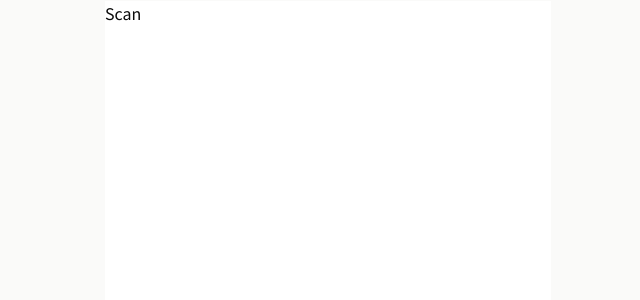
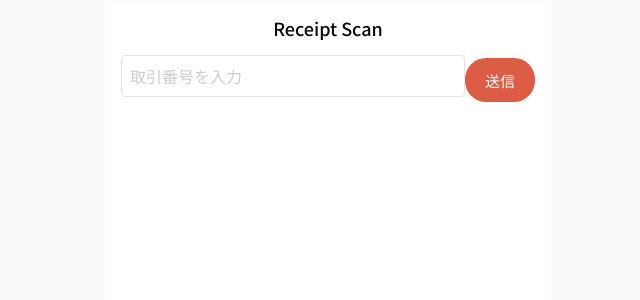
Before and after one commit to kunc03/jprefund-test, a Next.js app: page /en/scan in a window 1280 px wide. Shown: the top 300 px of the page, without its empty margins (312-952 px from the left). Built offline with nearby package versions, Linux system fonts and the light colour scheme.

Commit message:
feat: init scan page

```diff
--- a/src/app/[locale]/home/page.jsx
+++ b/src/app/[locale]/home/page.jsx
@@ -1,5 +1,4 @@
 import { Header } from '@/components/header';
-
 import { Heading } from '@/components/heading';
 import { getTranslations } from 'next-intl/server';
 import { SummaryCard } from './_components/summary-card';
--- a/src/app/[locale]/scan/page.jsx
+++ b/src/app/[locale]/scan/page.jsx
@@ -1,7 +1,34 @@
-import React from 'react';
+import { getTranslations } from 'next-intl/server';
+import { Heading } from '@/components/heading';
+import { Button } from '@/components/ui/button';
 
-const Scan = () => {
-  return <div>Scan</div>;
+export const generateMetadata = async ({ params }) => {
+  const { locale } = params;
+  const t = await getTranslations({ locale, namespace: 'scan' });
+
+  return { title: t('metaTitle'), description: t('metaDescription') };
+};
+
+const Scan = async ({ params }) => {
+  const { locale } = params;
+  const t = await getTranslations({ locale, namespace: 'scan' });
+
+  return (
+    <div className="flex flex-col items-center h-screen bg-transparent p-4">
+      <Heading className="font-medium text-lg text-center">
+        {t('receiptScan')}
+      </Heading>
+
+      <div className="mt-4 w-full max-w-md flex flex-row items-center justify-center">
+        <input
+          type="text"
+          placeholder="取引番号を入力"
+          className="border p-2 rounded w-full mb-2"
+        />
+        <Button>送信</Button>
+      </div>
+    </div>
+  );
 };
 
 export default Scan;
--- a/src/locales/en.json
+++ b/src/locales/en.json
@@ -13,5 +13,11 @@
    "preparationHasNotBeenCompleted":"Preparation has not been completed",
    "noTaxExemptionRecordsSaved":"No tax exemption records saved",
    "voucherQrCodePleaseScan":"Voucher QR code Please scan"
+  },
+  "scan":{
+    "metaTitle" : "Scan",
+    "metaDescription" : "Scan page",
+    "title":"Scan",
+    "receiptScan":"Receipt Scan"
   }
 }
--- a/src/locales/jp.json
+++ b/src/locales/jp.json
@@ -13,5 +13,11 @@
       "preparationHasNotBeenCompleted":"事前準備が完了していません",
       "noTaxExemptionRecordsSaved":"免税記録が保存されていません",
       "voucherQrCodePleaseScan":"バウチャーのQRコードを スキャンしてください"
-   }
+   },
+   "scan":{
+    "metaTitle" : "スキャン",
+    "metaDescription" : "ページをスキャン",
+    "title":"スキャン",
+    "receiptScan":"レシートスキャン"
+  }
 }
--- a/tailwind.config.js
+++ b/tailwind.config.js
@@ -21,6 +21,7 @@ module.exports = {
       transparent: 'transparent',
       current: 'currentColor',
       white: '#ffffff',
+      black: '#000000',
       green: '#29ad19',
       blue: {
         DEFAULT: '#4f8be8',
```
